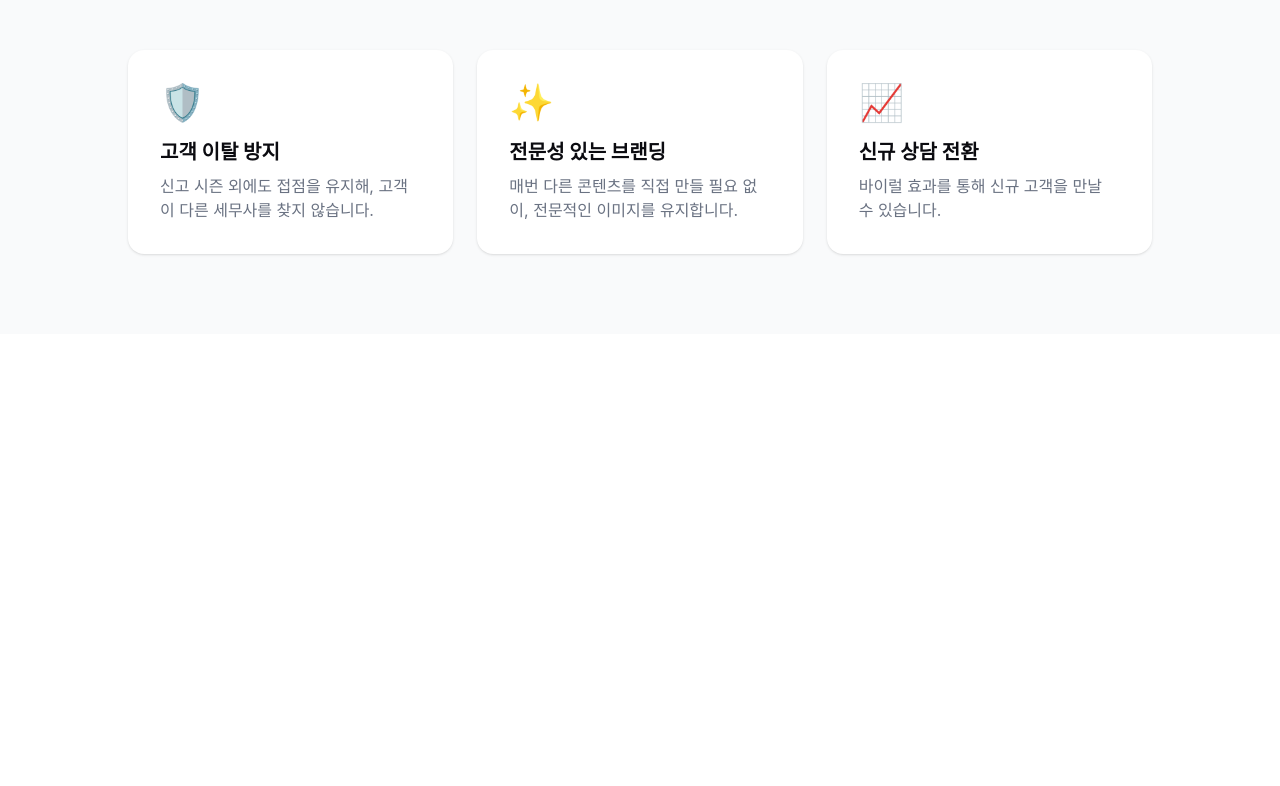
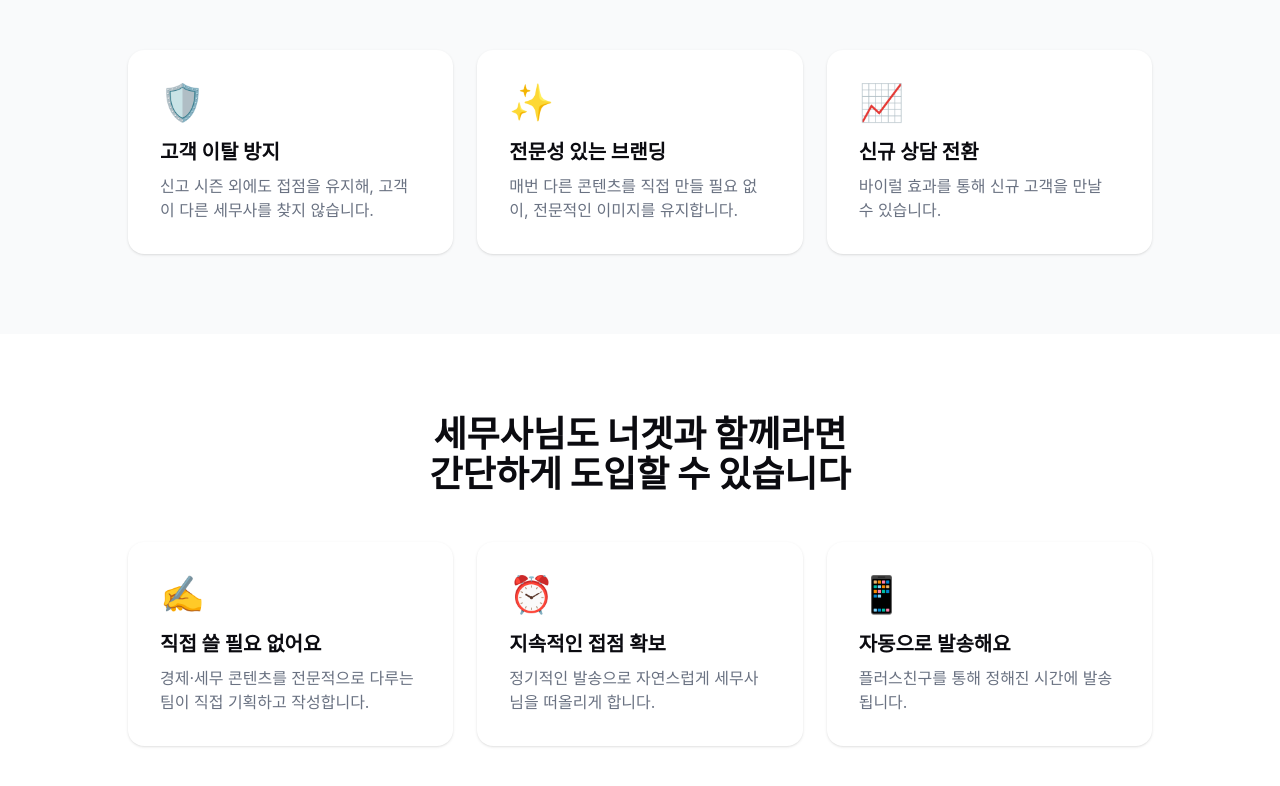
Before and after one commit to nugget-letter/tax, a Next.js app: page / in a window 1280 px wide. Shown: the part 1470-2256 px from the top of the page. Before the commit the page ends 1804 px from the top, so only its background shows below. Built offline with nearby package versions, Linux system fonts and the light colour scheme.

Commit message:
feat: add how-it-works features section

```diff
--- a/app/page.tsx
+++ b/app/page.tsx
@@ -3,6 +3,7 @@ import Hero from "@/components/sections/Hero";
 import Problem from "@/components/sections/Problem";
 import SocialProof from "@/components/sections/SocialProof";
 import WhyItWorks from "@/components/sections/WhyItWorks";
+import HowItWorks from "@/components/sections/HowItWorks";
 
 export default function Home() {
   return (
@@ -12,6 +13,7 @@ export default function Home() {
       <Problem />
       <SocialProof />
       <WhyItWorks />
+      <HowItWorks />
     </main>
   );
 }
--- /dev/null
+++ b/components/sections/HowItWorks.tsx
@@ -0,0 +1,37 @@
+import SectionContainer from "@/components/ui/SectionContainer";
+import FeatureCard from "@/components/ui/FeatureCard";
+
+const FEATURES = [
+  {
+    icon: "✍️",
+    title: "직접 쓸 필요 없어요",
+    description: "경제·세무 콘텐츠를 전문적으로 다루는 팀이 직접 기획하고 작성합니다.",
+  },
+  {
+    icon: "⏰",
+    title: "지속적인 접점 확보",
+    description: "정기적인 발송으로 자연스럽게 세무사님을 떠올리게 합니다.",
+  },
+  {
+    icon: "📱",
+    title: "자동으로 발송해요",
+    description: "플러스친구를 통해 정해진 시간에 발송됩니다.",
+  },
+];
+
+export default function HowItWorks() {
+  return (
+    <SectionContainer className="bg-white text-navy-950">
+      <h2 className="text-center text-3xl font-extrabold md:text-4xl">
+        세무사님도 너겟과 함께라면
+        <br />
+        간단하게 도입할 수 있습니다
+      </h2>
+      <div className="mt-12 grid gap-6 md:grid-cols-3">
+        {FEATURES.map((feature) => (
+          <FeatureCard key={feature.title} {...feature} />
+        ))}
+      </div>
+    </SectionContainer>
+  );
+}
```
